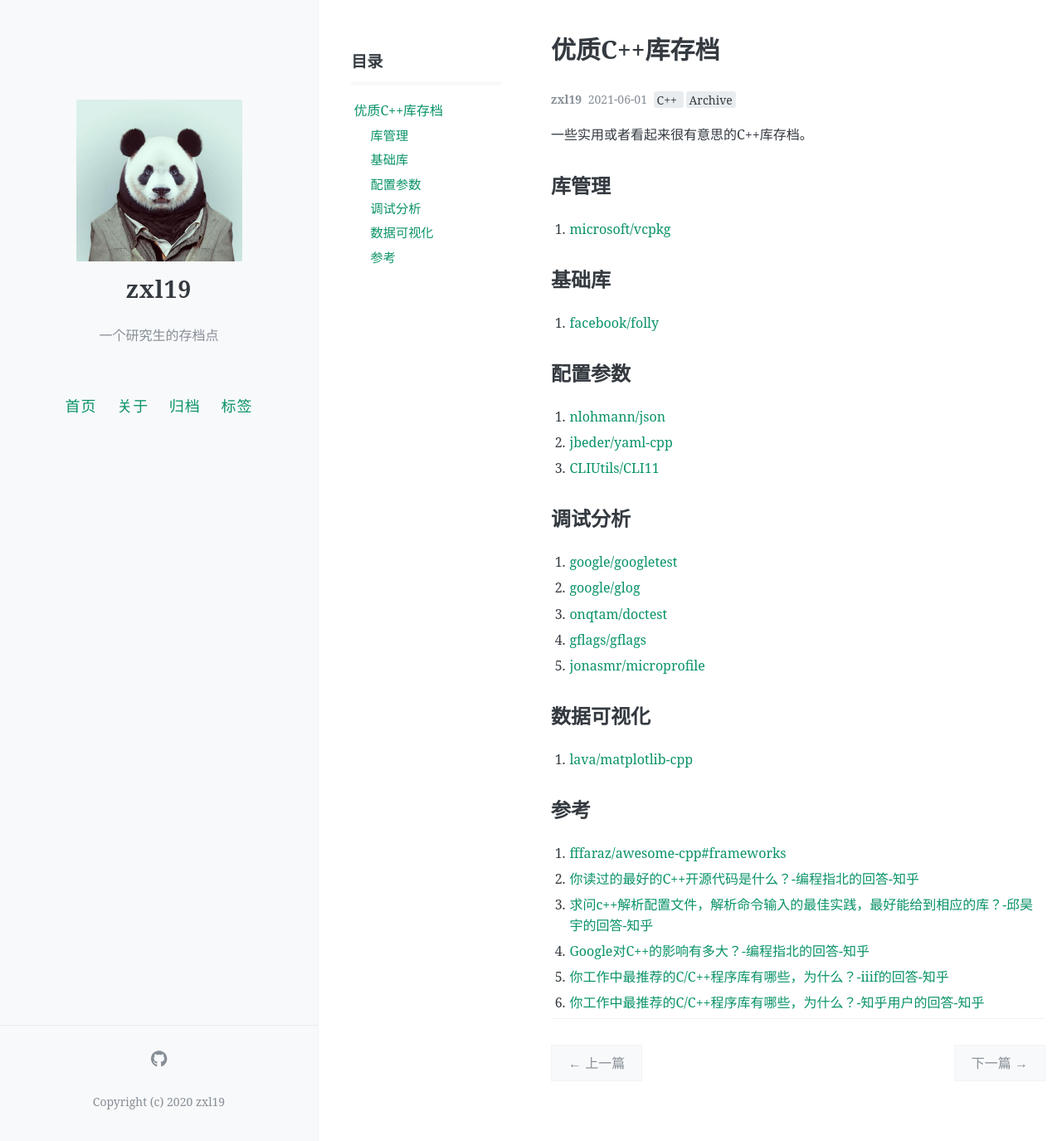
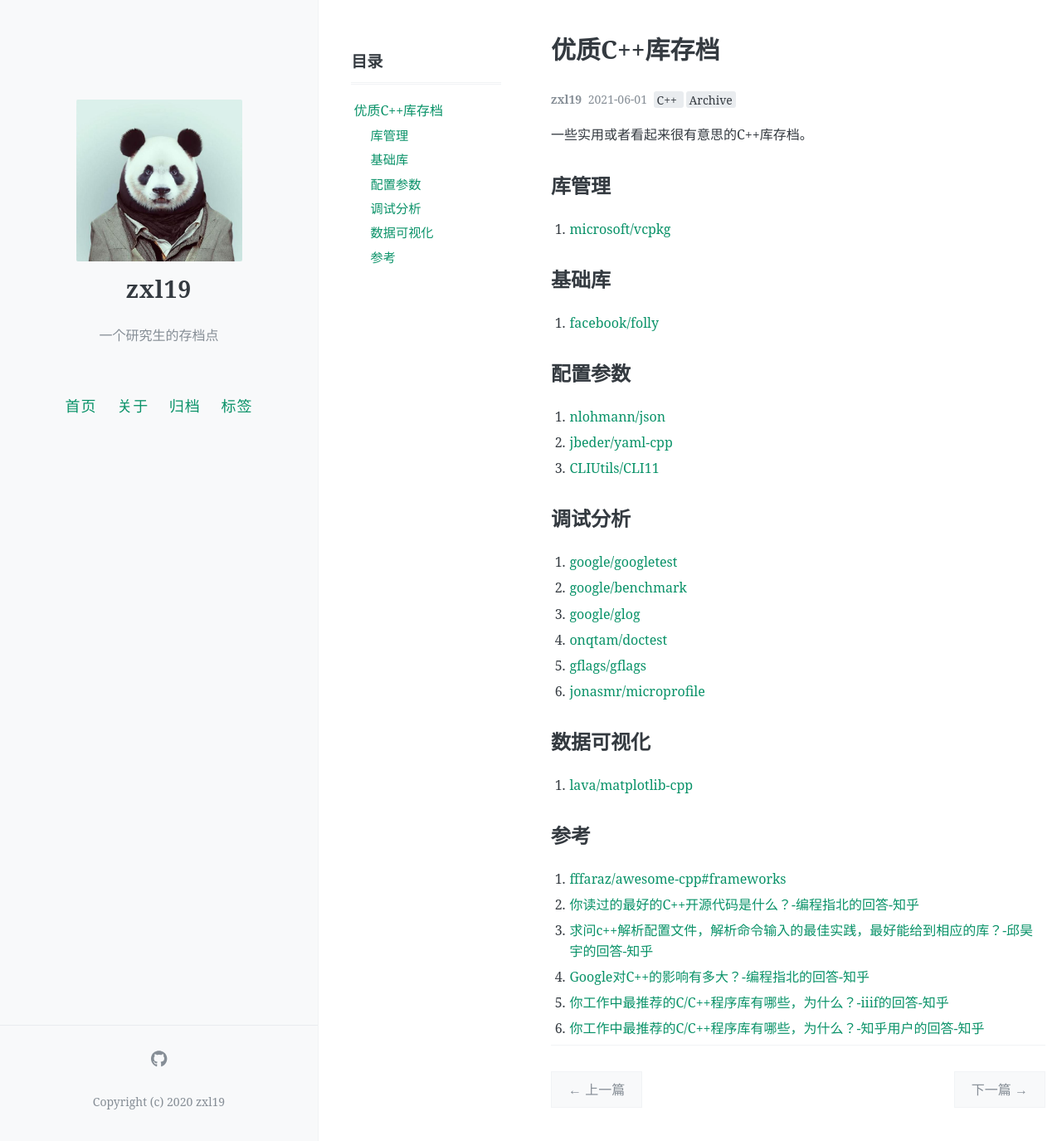
Before and after one commit to zxl19/zxl19.github.io, a Jekyll site: the page built from _posts/2021-06-01-cpp-library.md, in a window 1280 px wide and 1375 px high. Shown: the whole window at 83% size. Built offline with Jekyll 4.4.1, drawn with Linux system fonts in a browser that asks for light colours; comment, search, counter and statistics services are not loaded.

Commit message:
Update to V0.5.0 Completed!

```diff
--- a/_posts/2021-06-01-cpp-library.md
+++ b/_posts/2021-06-01-cpp-library.md
@@ -30,10 +30,11 @@ pinned: false
 ## 调试分析
 
 1. [google/googletest](https://github.com/google/googletest)
-2. [google/glog](https://github.com/google/glog)
-3. [onqtam/doctest](https://github.com/onqtam/doctest)
-4. [gflags/gflags](https://github.com/gflags/gflags)
-5. [jonasmr/microprofile](https://github.com/jonasmr/microprofile)
+2. [google/benchmark](https://github.com/google/benchmark)
+3. [google/glog](https://github.com/google/glog)
+4. [onqtam/doctest](https://github.com/onqtam/doctest)
+5. [gflags/gflags](https://github.com/gflags/gflags)
+6. [jonasmr/microprofile](https://github.com/jonasmr/microprofile)
 
 ## 数据可视化
 
```
Also changed, not shown: _posts/2020-05-05-blog-setup.md (+7 -3 lines), _posts/2020-06-24-ubuntu-installation.md (+1 -1 lines), _posts/2021-06-08-rosbag-cmd.md (line endings or trailing spaces).
